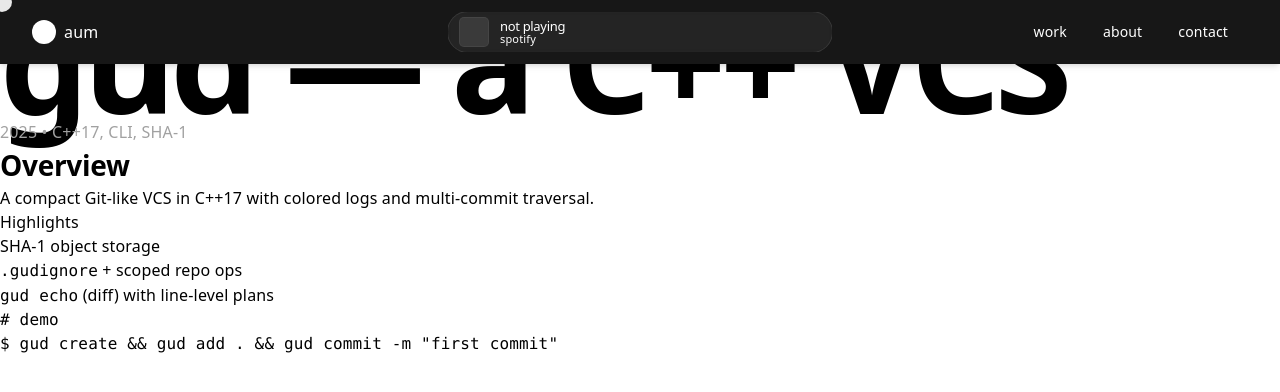
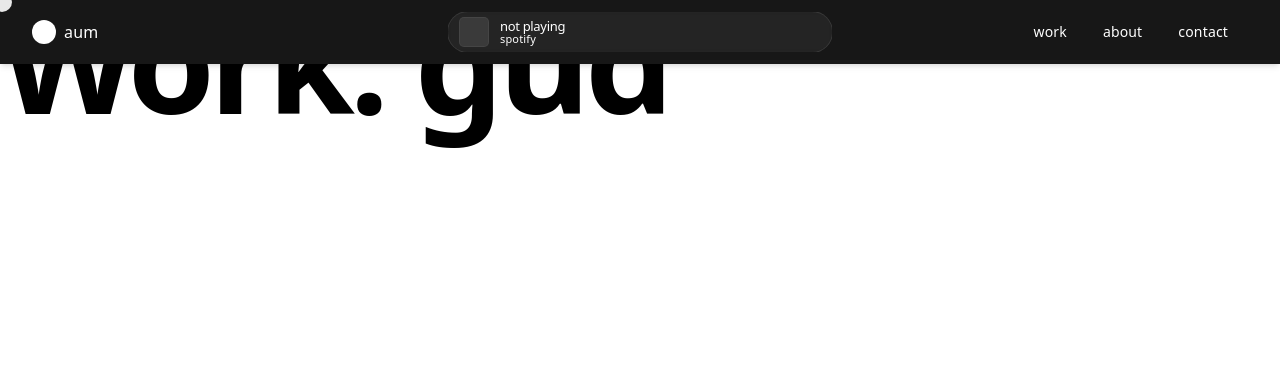
Before and after one commit to AumGarasia/agarasia.github.io, a Next.js app: page /work/gud in a window 1280 px wide. Shown: the top 392 px of the page. Built offline with nearby package versions, Linux system fonts and the light colour scheme; no server answers.

Commit message:
[FEAT] Refactor WorkPage component to use Promise for params and update metadata generation

```diff
--- a/src/app/work/[slug]/page.tsx
+++ b/src/app/work/[slug]/page.tsx
@@ -1,24 +1,27 @@
-import { MDXRemote } from "next-mdx-remote/rsc";
-import { getAllWork, getWorkBySlug } from "@/lib/mdx";
+// src/app/work/[slug]/page.tsx
+import { notFound } from "next/navigation";
 
-export async function generateStaticParams() {
-  return getAllWork().map((p) => ({ slug: p.slug }));
-}
+// Type the params as a *Promise* in Next 15
+type PageProps = {
+  params: Promise<{ slug: string }>;
+  // (optional) searchParams?: Promise<Record<string, string | string[] | undefined>>;
+};
 
-export default function WorkCaseStudy({
-  params,
-}: {
-  params: { slug: string };
-}) {
-  const { frontmatter, content } = getWorkBySlug(params.slug);
+export default async function WorkPage({ params }: PageProps) {
+  const { slug } = await params; // ⬅️ await the Promise
+
+  // ...fetch data
+  // if (!data) return notFound();
 
   return (
-    <main className="prose prose-invert max-w-none">
-      <h1>{frontmatter.title}</h1>
-      <p className="text-neutral-400">
-        {frontmatter.year} • {frontmatter.tags?.join(", ")}
-      </p>
-      <MDXRemote source={content} />
+    <main>
+      <h1>Work: {slug}</h1>
     </main>
   );
 }
+
+// If you have this, update it too:
+export async function generateMetadata({ params }: PageProps) {
+  const { slug } = await params; // ⬅️ also await here
+  return { title: `Work – ${slug}` };
+}
```
